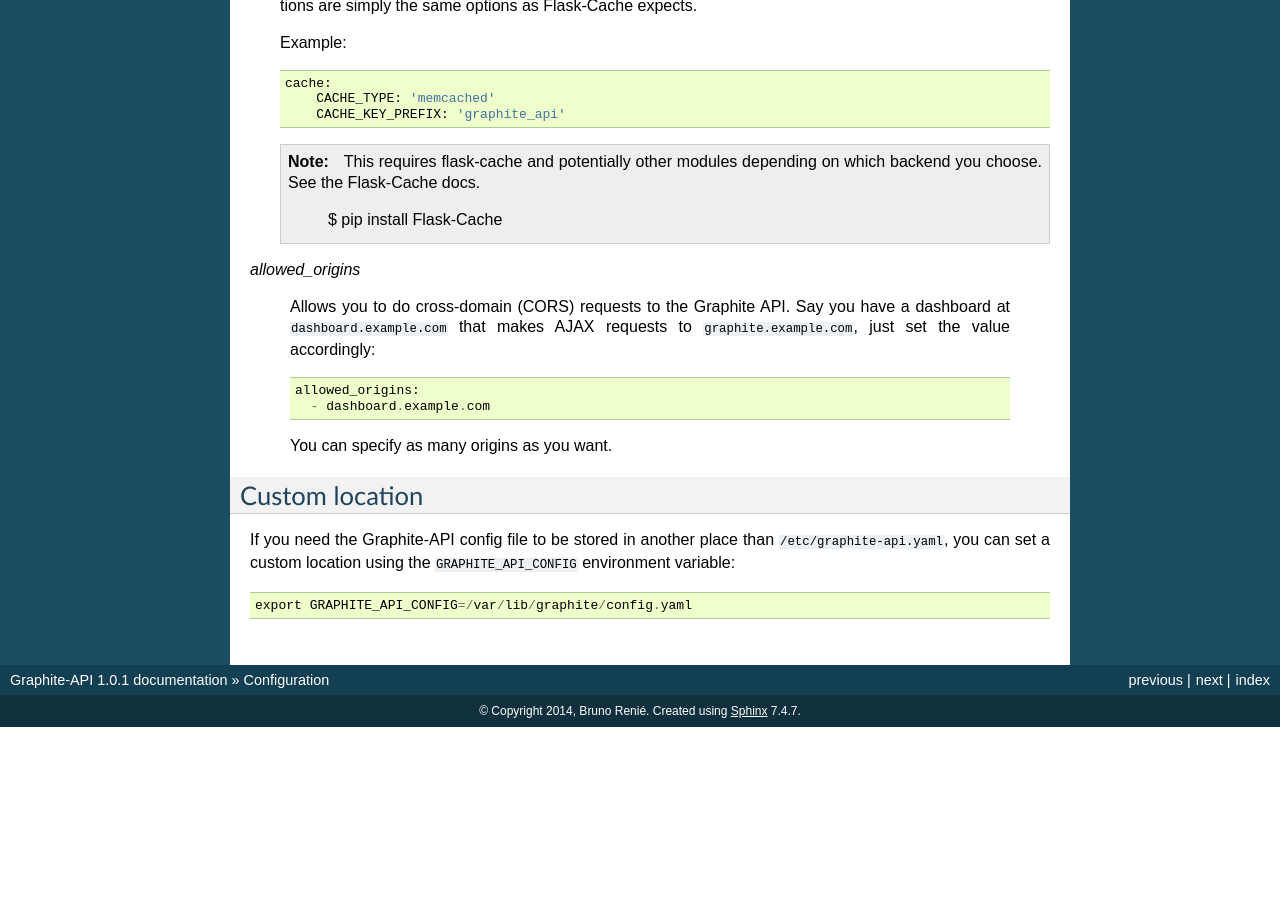
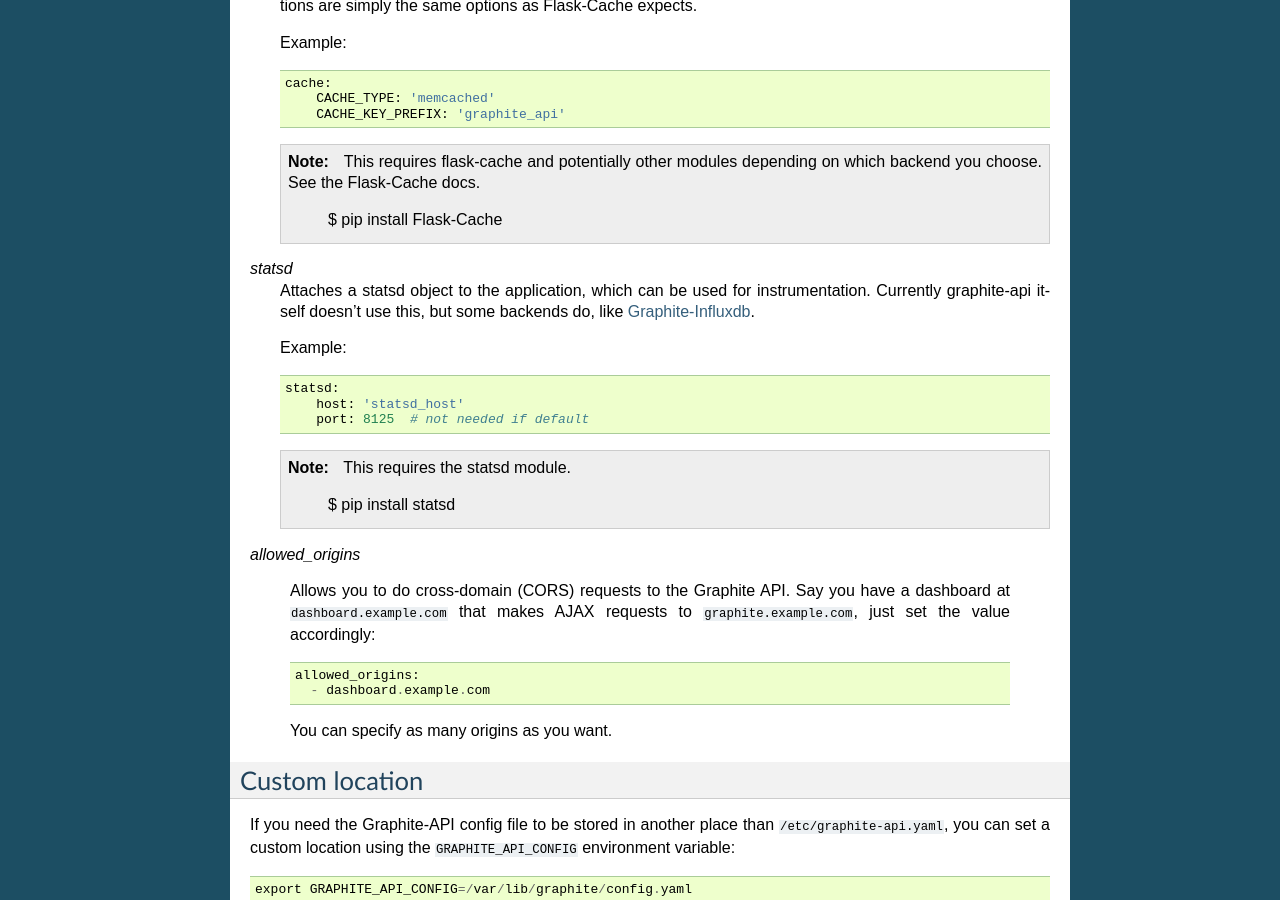
Before and after one commit to brutasse/graphite-api, a Sphinx documentation site: the page built from docs/configuration.rst, in a window 1280 px wide and 900 px high, scrolled down 1300 px. Built offline with Sphinx 7.4.7, drawn with Linux system fonts in a browser that asks for light colours; before the commit the page ends 2027 px from its top, so only the background shows below that.

Commit message:
support loading statsd object

```diff
--- a/docs/configuration.rst
+++ b/docs/configuration.rst
@@ -94,6 +94,25 @@ Extra sections
 .. _Flask-Cache: http://pythonhosted.org/Flask-Cache/
 .. _Graphite-Influxdb: https://github.com/vimeo/graphite-influxdb
 
+*statsd*
+  Attaches a statsd object to the application, which can be used for
+  instrumentation. Currently graphite-api itself doesn't use this,
+  but some backends do, like `Graphite-Influxdb`_.
+
+  Example::
+
+      statsd:
+          host: 'statsd_host'
+          port: 8125  # not needed if default
+
+  .. note::
+
+        This requires the statsd module.
+
+            $ pip install statsd
+
+.. _Graphite-Influxdb: https://github.com/vimeo/graphite-influxdb
+
 *allowed_origins*
 
   Allows you to do cross-domain (CORS) requests to the Graphite API. Say you
```
Also changed, not shown: 1 other file.
